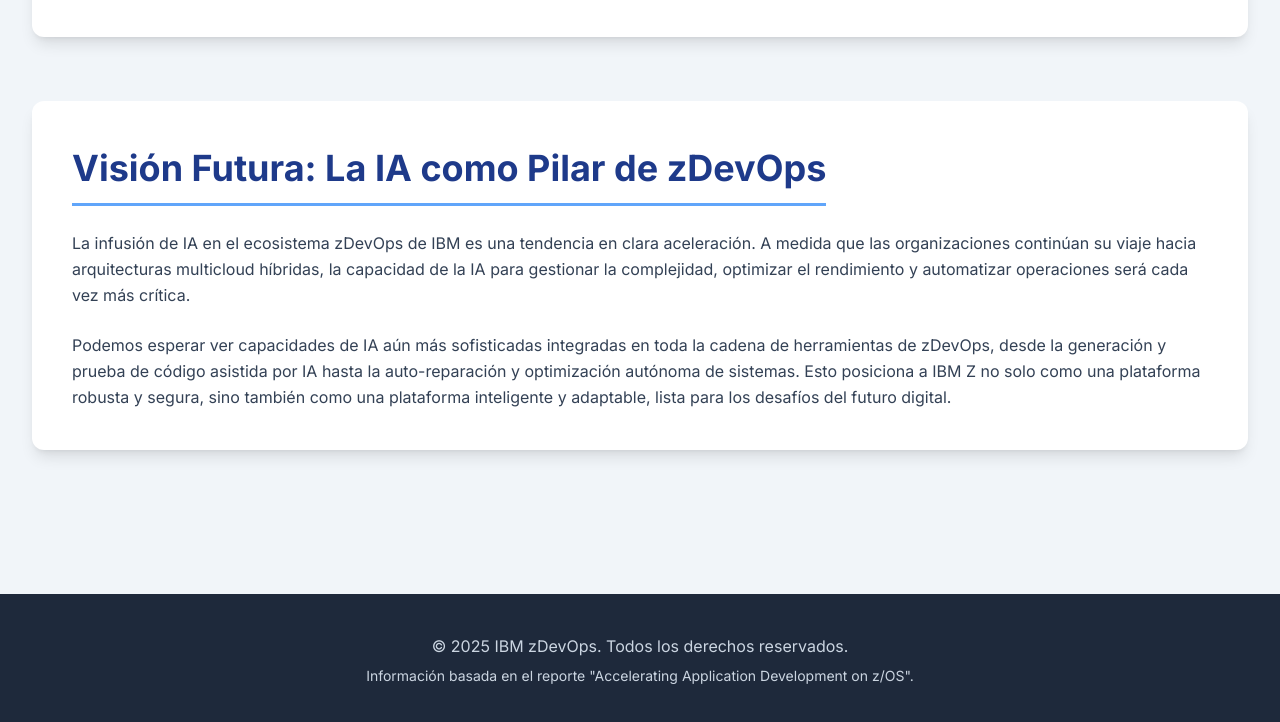
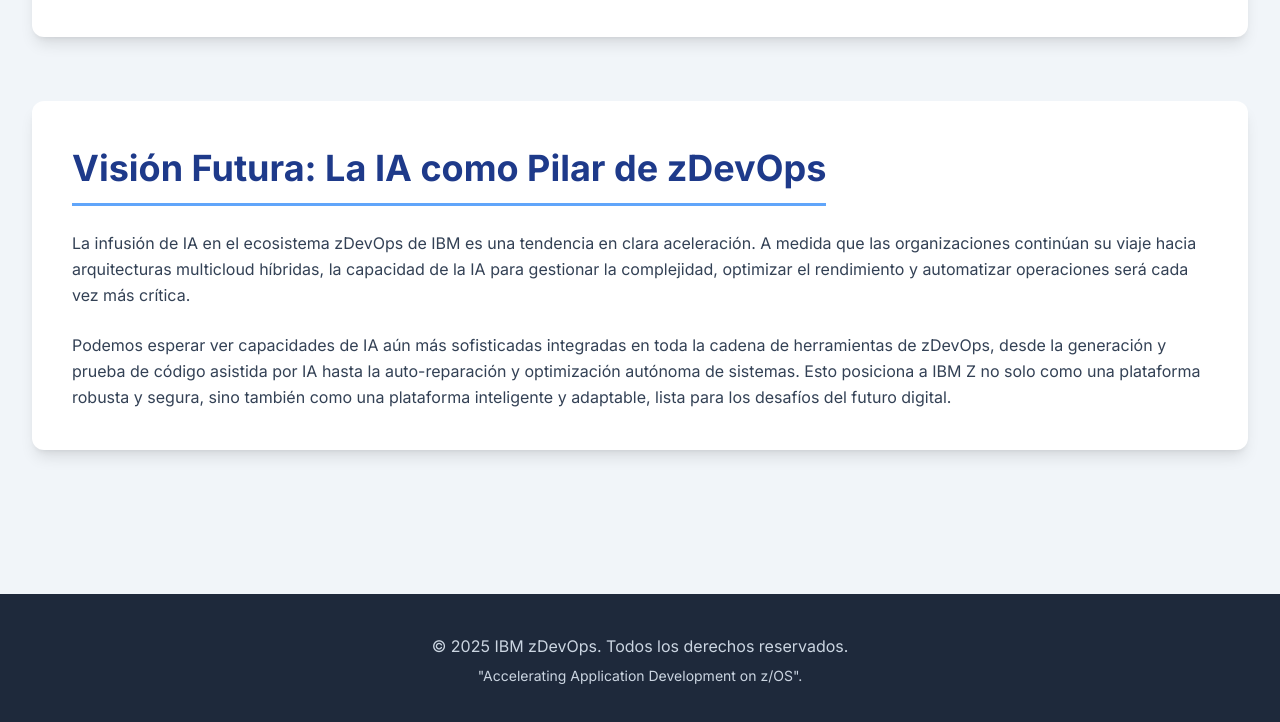
Before and after one commit to nestorsalcedo01/zDevOps, a plain HTML site: page modernizacion_ia.html in a window 1280 px wide. Shown: the part 2168-2890 px from the top of the page. Drawn offline with nearby package versions, Linux system fonts and the light colour scheme.

Commit message:
Update modernizacion_ia.html

```diff
--- a/modernizacion_ia.html
+++ b/modernizacion_ia.html
@@ -212,7 +212,7 @@
     <footer class="bg-slate-800 text-slate-300 py-10 mt-12">
         <div class="container mx-auto px-4 sm:px-6 lg:px-8 text-center">
             <p>&copy; <span id="currentYear"></span> IBM zDevOps. Todos los derechos reservados.</p>
-            <p class="text-sm mt-2">Información basada en el reporte "Accelerating Application Development on z/OS".</p>
+            <p class="text-sm mt-2">"Accelerating Application Development on z/OS".</p>
         </div>
     </footer>
 
```
